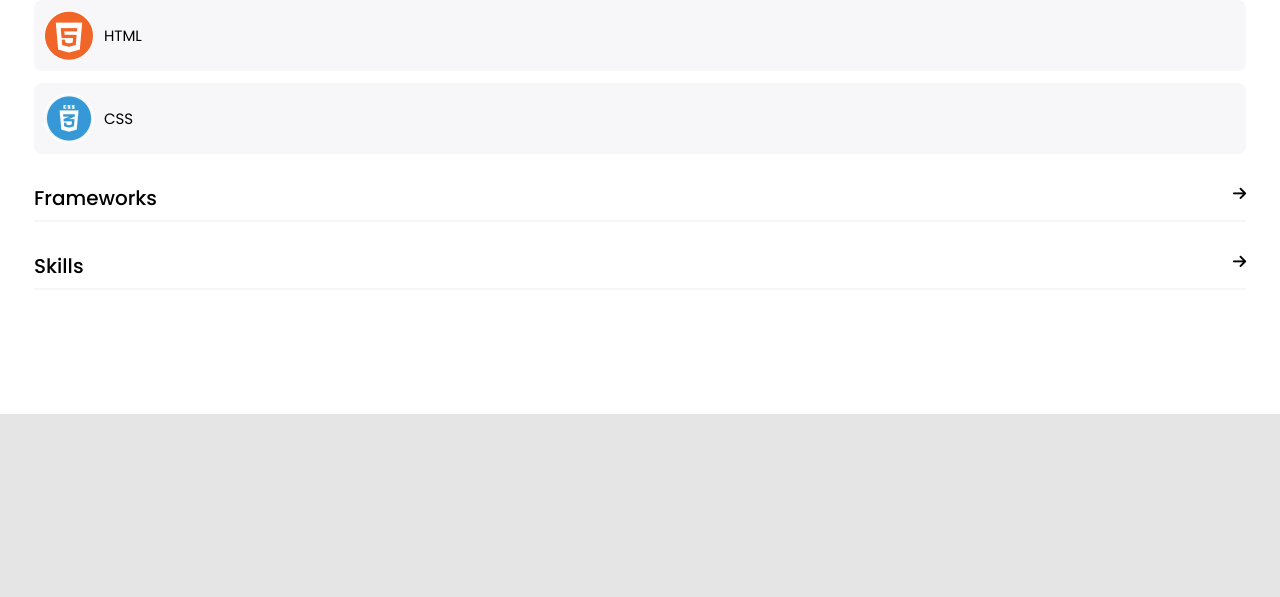
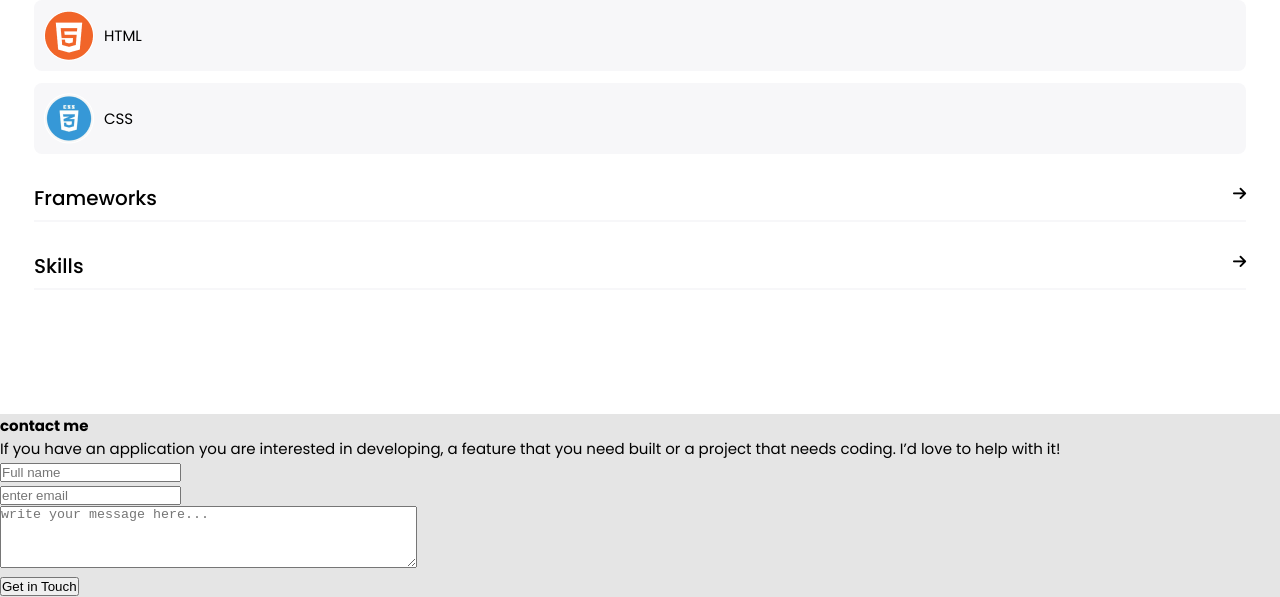
Before and after one commit to ragangithub/ragangithub.github.io, a website: page index.html in a window 1280 px wide. Shown: the part 6843-7440 px from the top of the page. Before the commit the page ends 7257 px from the top, so only its background shows below. Drawn offline with Linux system fonts and the light colour scheme.

Commit message:
Add contact section to HTML file

```diff
--- a/index.html
+++ b/index.html
@@ -236,5 +236,42 @@
         </li>
       </ul>
     </section>
+    <section class="contact">
+      <div class="check">
+        <h4>contact me</h4>
+        <p>
+          If you have an application you are interested in developing, a feature
+          that you need built or a project that needs coding. I’d love to help
+          with it!
+        </p>
+        <form action="https://formspree.io/f/xbjeaboy" method="POST">
+          <ul>
+            <li>
+              <input
+                type="text"
+                name="user_name"
+                maxlength="30"
+                placeholder="Full name"
+              />
+            </li>
+            <li>
+              <input type="email" name="user_email" placeholder="enter email" />
+            </li>
+            <li>
+              <textarea
+                name="user_message"
+                placeholder="write your message here..."
+                maxlength="500"
+                rows="4"
+                cols="50"
+              ></textarea>
+            </li>
+            <li class="button">
+              <button type="submit">Get in Touch</button>
+            </li>
+          </ul>
+        </form>
+      </div>
+    </section>
   </body>
 </html>
```
